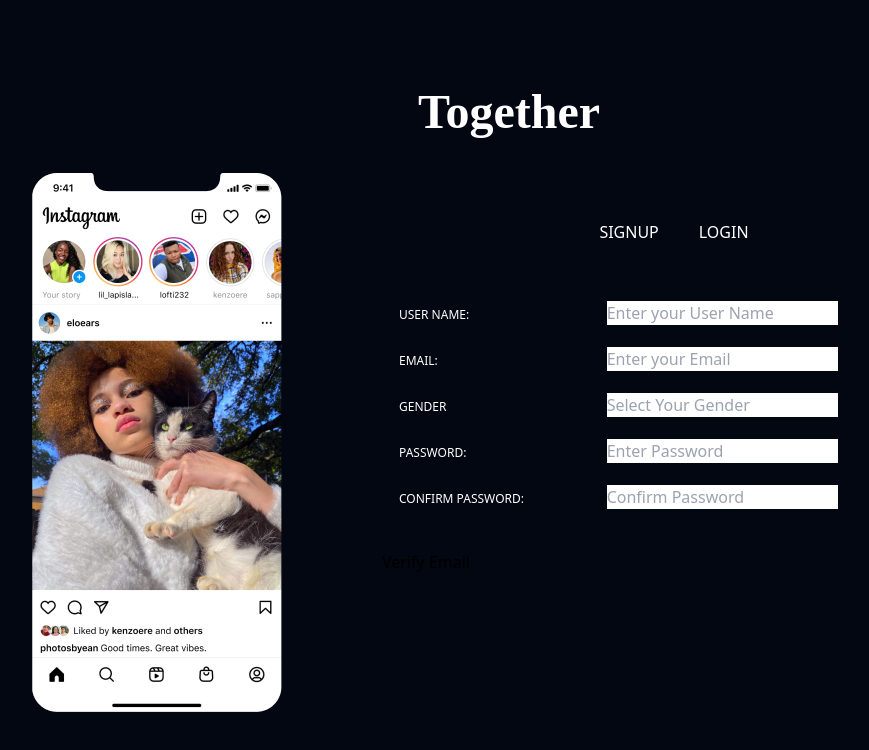
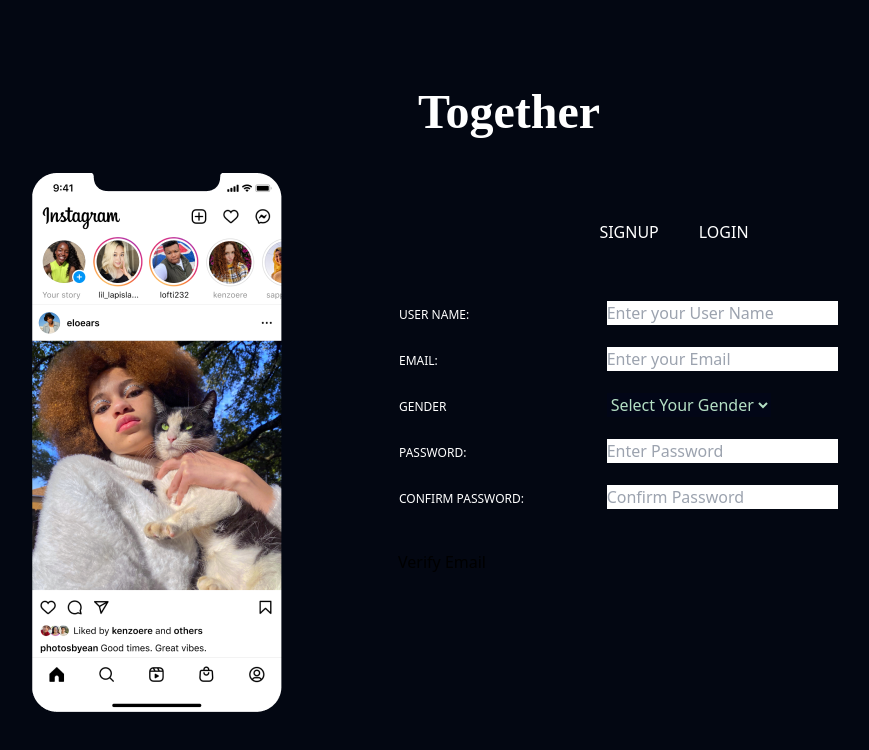
Before and after one commit to krishna4040/Together, a React (Vite) app: page / in a window 1280 px wide. Shown: the top 750 px of the page, without its empty margins (131-1000 px from the left). Built offline with nearby package versions, Linux system fonts and the light colour scheme; what @sira-ui/tailwind would draw is missing.

Commit message:
added select tag and usecallback in auth

```diff
--- a/src/components/core/Auth/LoginForm.jsx
+++ b/src/components/core/Auth/LoginForm.jsx
@@ -1,4 +1,4 @@
-import React, { useEffect } from 'react'
+import React, { useCallback, useEffect } from 'react'
 import { useForm } from 'react-hook-form'
 import axios from 'axios'
 import { toast } from 'react-hot-toast'
@@ -21,8 +21,9 @@ const LoginForm = () => {
         }
     }, [isSubmitSuccessful])
 
-    const sumbitHandler = async (data) => {
+    const sumbitHandler = useCallback(async (data) => {
         try {
+            console.log("login");
             const response = await axios.post(`${import.meta.env.VITE_BASE_URL}/auth/login`, data);
             if (!response.data.success) {
                 throw new Error(response.data.message);
@@ -35,7 +36,7 @@ const LoginForm = () => {
             console.log(error.message);
             toast.error("unable to sign in");
         }
-    }
+    }, [])
 
     return (
         <form onSubmit={handleSubmit(sumbitHandler)} className='flex flex-col justify-center gap-5'>
--- a/src/components/core/Auth/SignupForm.jsx
+++ b/src/components/core/Auth/SignupForm.jsx
@@ -1,4 +1,4 @@
-import React, { useEffect } from 'react'
+import React, { useCallback, useEffect } from 'react'
 import { useForm } from 'react-hook-form'
 import { toast } from 'react-hot-toast'
 import { setSignupData } from '../../../store/slices/auth'
@@ -18,8 +18,9 @@ const SignupForm = ({ setTab }) => {
         }
     }, [isSubmitSuccessful]);
 
-    const sumbitHandler = async (data) => {
+    const sumbitHandler = useCallback(async (data) => {
         try {
+            console.log("singup");
             dispacth(setSignupData(data));
             const response = await axios.post(`${import.meta.env.VITE_BASE_URL}/auth/sendotp`, {
                 email: data.email
@@ -30,7 +31,7 @@ const SignupForm = ({ setTab }) => {
         } catch (error) {
             toast.error(error.response.data.message);
         }
-    }
+    }, []);
 
     return (
         <form onSubmit={handleSubmit(sumbitHandler)} className='flex flex-col justify-center gap-5'>
@@ -46,7 +47,14 @@ const SignupForm = ({ setTab }) => {
                     </tr>
                     <tr>
                         <td><label htmlFor="gender" className='text-xs text-white uppercase w-fit'>Gender</label></td>
-                        <td><input type="text" {...register('gender', { required: true })} className='text-white input success lg' placeholder='Select Your Gender' autoComplete='off' /></td>
+                        {/* <td><input type="text" {...register('gender', { required: true })} className='text-white input success lg' placeholder='Select Your Gender' autoComplete='off' /></td> */}
+                        <td>
+                            <select {...register("gender")} className='text-[rgba(180,223,196)] input success lg bg-slate-950'>
+                                <option value="DEFAULT">Select Your Gender</option>
+                                <option value="Male">Male</option>
+                                <option value="Female">Female</option>
+                            </select>
+                        </td>
                     </tr>
                     <tr>
                         <td><label htmlFor="password" className='text-xs text-white uppercase w-fit'>Password:</label></td>
@@ -59,7 +67,7 @@ const SignupForm = ({ setTab }) => {
                 </tbody>
             </table>
 
-            <button className='w-24 btn solid success'>Verify Email</button>
+            <button className='w-32 btn solid success'>Verify Email</button>
 
         </form>
     )
```
